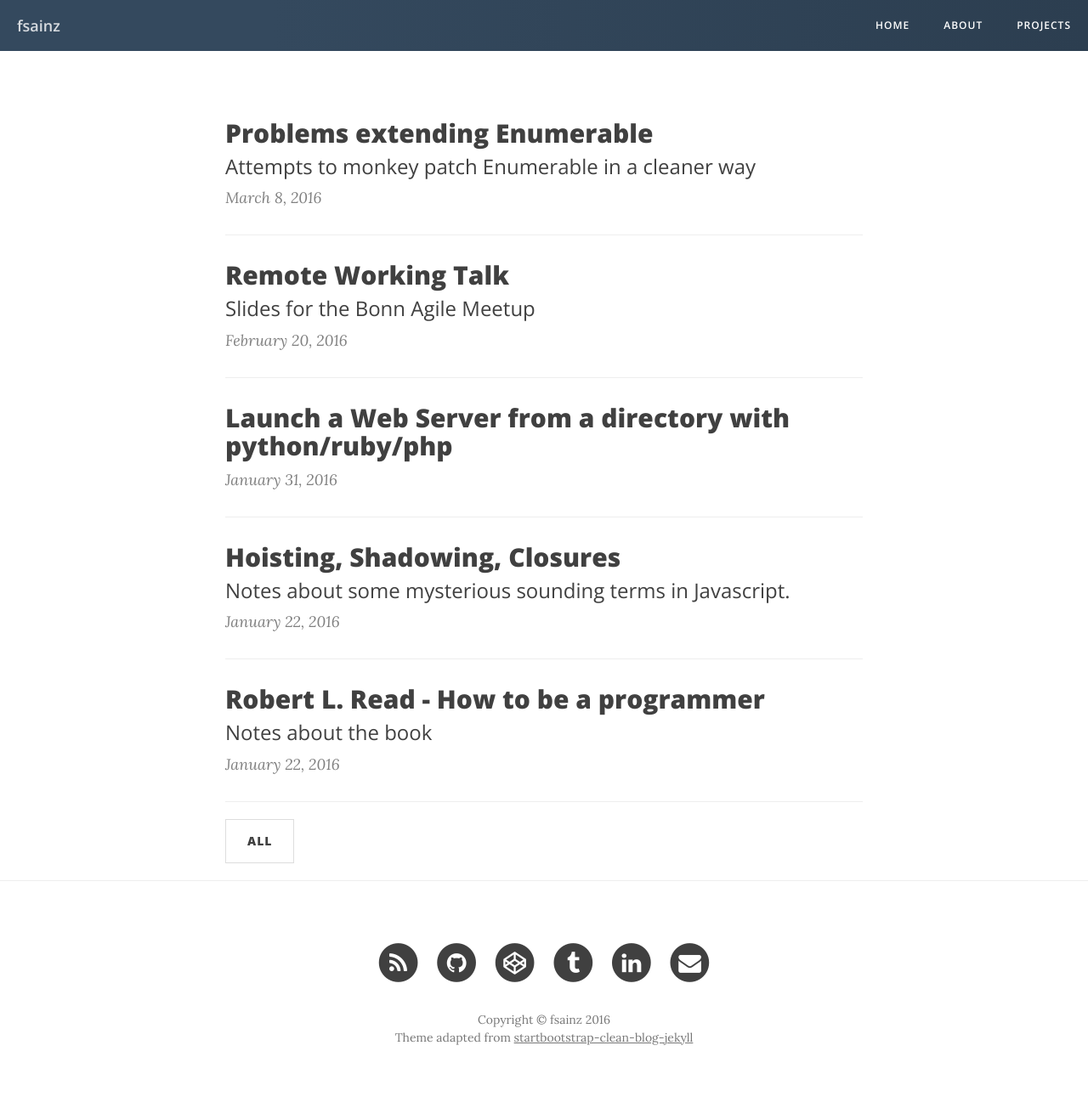
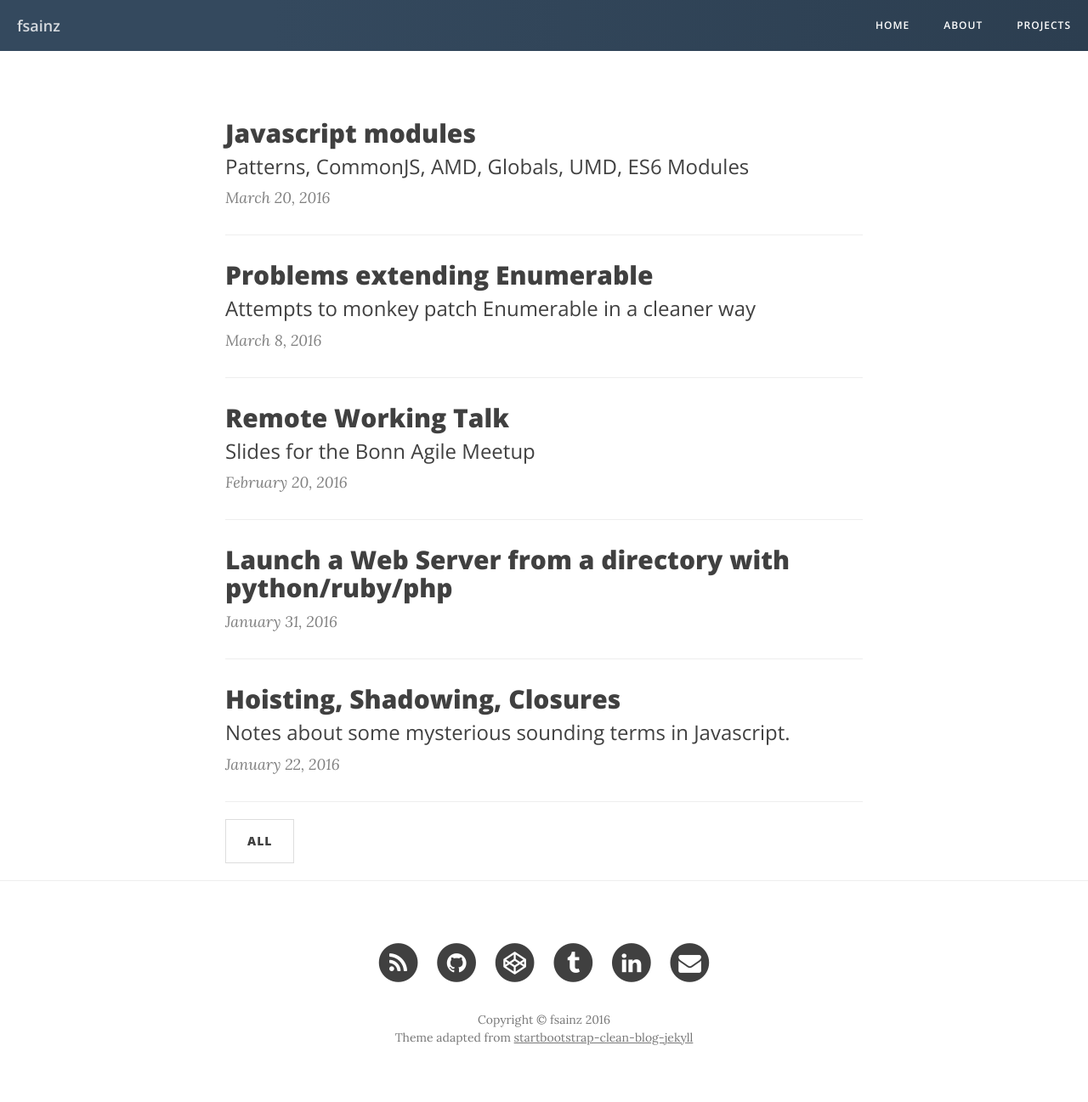
Before and after one commit to fsainz/fsainz.github.com, a Jekyll site: the page built from index.html, in a window 1280 px wide. Shown: the whole page at 85% size. Built offline with Jekyll 4.4.1, drawn with Linux system fonts in a browser that asks for light colours; nearby versions of some CDN libraries; the list of posts is cut into pages by our own code; some of the changed lines change nothing that is shown.

Commit message:
post about modules

```diff
--- /dev/null
+++ b/_posts/2016-03-20-javascript-modules.md
@@ -0,0 +1,520 @@
+---
+layout: post
+title: Javascript modules
+subtitle: Patterns, CommonJS, AMD, Globals, UMD, ES6 Modules
+heading-class: "post-heading-only-image-compact"
+
+---
+
+{{ page.title }}
+================
+
+<p class="meta">March 20th, 2016 - Bonn</p>
+
+I've been using javascript modules of different kinds without understanding the terminology and approaches, I wanted to make some notes about it:
+
+We've using some sort of modules before with Coffeescript/Angular in Rails projects. Often  we just had an object `App` defined on the global scope, to which we attached the given module:
+
+{% highlight coffee %}
+
+  # setup.js
+
+  window.App = {}
+
+  # modules/myModule.js
+
+  class App.myModule
+    foo = 1
+    privateFunction = ->
+      foo++;
+    @publicFunction: ->
+      privateFunction();
+      console.log foo
+
+  # otherfile.js
+
+  App.myModule.publicFunction(); # 2
+  App.myModule.publicFunction(); # 3
+
+{% endhighlight %}
+
+which compiles to
+
+{% highlight javascript %}
+
+window.App = {};
+
+App.myModule = (function() {
+  var foo, privateFunction;
+
+  function myModule() {}
+
+  foo = 1;
+
+  privateFunction = function() {
+    return foo++;
+  };
+
+  myModule.publicFunction = function() {
+    privateFunction();
+    return console.log(foo);
+  };
+
+  return myModule;
+
+})();
+
+App.myModule.publicFunction(); // 2
+App.myModule.publicFunction(); // 3
+{% endhighlight %}
+
+With the rails sprockets bundling, the different js files were compiled in the order specified in the manifest. There was not a way to control dependencies or load part of it asynchronously. The compiled coffee files were wrapped in a IIFE to provide isolation.
+
+Our process has been very similar with angular
+
+
+{% highlight coffee %}
+  # setup file
+
+  angular.module('myApp', [dependencies])
+
+  # directive file
+
+  angular.module "app"
+    .directive "myDirective", (dependencies)->
+      // ...
+
+{% endhighlight %}
+<br />
+
+#### Module Patterns
+
+From [JavaScript Modules: A Beginner’s Guide](https://medium.freecodecamp.com/javascript-modules-a-beginner-s-guide-783f7d7a5fcc): *The Module pattern is used to mimic the concept of classes (since JavaScript doesn’t natively support classes) so that we can store both public and private methods and variables inside a single object. That allows us to create a public facing API for the methods that we want to expose to the world, while still encapsulating private variables and methods in a closure scope.*
+
+There's very good explanation on the [Learning JavaScript Design Patterns](https://addyosmani.com/resources/essentialjsdesignpatterns/book/#modulepatternjavascript) from Addy Osmani
+
+This is the classic pattern:
+
+{% highlight javascript %}
+var testModule = (function () {
+  var counter = 0;
+  return {
+    incrementCounter: function () {
+      return counter++;
+    },
+  };
+})();
+
+// Increment our counter
+testModule.incrementCounter();
+{% endhighlight %}
+
+He goes to show a common template:
+
+{% highlight javascript %}
+var myNamespace = (function () {
+
+  var myPrivateVar, myPrivateMethod;
+
+  // A private counter variable
+  myPrivateVar = 0;
+
+  // A private function which logs any arguments
+  myPrivateMethod = function( foo ) {
+      console.log( foo );
+  };
+
+  return {
+
+    // A public variable
+    myPublicVar: "foo",
+
+    // A public function utilizing privates
+    myPublicFunction: function( bar ) {
+
+      // Increment our private counter
+      myPrivateVar++;
+
+      // Call our private method using bar
+      myPrivateMethod( bar );
+
+    }
+  };
+
+})();
+{% endhighlight %}
+
+#### Variation: Import mixins
+This shows how to pass and alias globals (e.g jQuery, Underscore) to our module:
+
+{% highlight javascript %}
+// Global module
+var myModule = (function ( jQ, _ ) {
+
+    function privateMethod1(){
+        jQ(".container").html("test");
+        console.log( _.min([10, 5, 100, 2, 1000]) );
+    }
+
+    return{
+        publicMethod: function(){
+            privateMethod1();
+        }
+    };
+
+// Pull in jQuery and Underscore
+})( jQuery, _ );
+
+myModule.publicMethod();
+{% endhighlight %}
+
+
+#### Variation: Exports
+
+{% highlight javascript %}
+// Global module
+var myModule = (function () {
+
+  // Module object
+  var module = {},
+    privateVariable = "Hello World";
+
+  function privateMethod() {
+    // ...
+  }
+
+  module.publicProperty = "Foobar";
+  module.publicMethod = function () {
+    console.log( privateVariable );
+  };
+
+  return module;
+
+})();
+{% endhighlight %}
+
+#### Revealing Module pattern.
+
+We define all of our functions and variables in the private scope and return an anonymous object with exposes the ones meant to be public: public.
+
+{% highlight javascript %}
+  var myRevealingModule = (function () {
+
+    var privateVar = "Ben Cherry",
+       publicVar = "Hey there!";
+
+    function privateFunction() {
+       console.log( "Name:" + privateVar );
+    }
+
+    function publicSetName( strName ) {
+       privateVar = strName;
+    }
+
+    function publicGetName() {
+       privateFunction();
+    }
+
+
+    // Reveal public pointers to
+    // private functions and properties
+
+    return {
+       setName: publicSetName,
+       greeting: publicVar,
+       getName: publicGetName
+    };
+
+  })();
+{% endhighlight %}
+
+## Globals, CommonJS, AMD, UMD
+With the previous patterns, we rely on a global variable that sets the namespace for that given module. This is known as the **Globals** option.
+In the last years, there's been some approaches developed to account for dependency order and avoid namespace collisions, by implementing a convention that avoids going through the global scope.
+
+### CommonJS
+A CommonJS module looks like this:
+
+{% highlight javascript %}
+  // myModule.js
+  function myModule() {
+    this.foo = function() {
+      return 'foo!';
+    }
+  }
+
+  module.exports = myModule;
+{% endhighlight %}
+
+`module` is an special object that will keep a reference to the exported content provided in `myModule.js` in a way in which it can be required be calling `require('myModule')` in another file. This works on the server, where those _requires_ will load those files synchronously, this is the Node.js approach. The reference passed to `module.exports` doesn't have to be a function:
+
+
+{% highlight javascript %}
+  // foo.js
+  var Foo = "Hey Foo"
+  module.exports = Foo;
+
+  // bar.js
+  var Bar = {
+    sayHi: function(){ console.log("Hi!") }
+  }
+  module.exports = Bar;
+
+  // otherFile.js
+  var foo = require('foo');
+  var bar = require('bar') ;
+  console.log(foo);
+  bar.sayHi();
+
+{% endhighlight %}
+
+
+
+
+### AMD = Asynchronous Module Definition
+This is the asynchronous variant for the browser. A couple of examples:
+
+
+{% highlight javascript %}
+  // myModule.js
+  // the empty array correspond to the dependencies (none)
+  define([], function() {
+    return {
+      hello: function() {
+        console.log('hello');
+      }
+    };
+  });
+
+  //myOtherModule.js
+  // the empty array correspond to the dependencies (none)
+  define([], function() {
+    return {
+      goodbye: function() {
+        console.log('goodbye');
+      }
+    };
+  });
+
+  // otherFile.js
+  // here we have `myModule`, `myOtherModule` as dependencies
+  define(['myModule', 'myOtherModule'], function(myModule, myOtherModule) {
+    console.log(myModule.hello());
+    console.log(myOtherModule.goodbye());
+  });
+{% endhighlight %}
+
+
+{% highlight javascript %}
+// calculator.js
+define("calculator", function() {
+  return {
+    sum: function(a, b) { return a + b; }
+  };
+});
+
+// app.js
+define("app", ["calculator"], function(calculator) {
+  console.log(calculator.sum(1, 2)); // => 3
+});
+{% endhighlight %}
+
+
+The `define` method can receive three parameters `define(id?, dependencies?, factory);`. The first is optional, it would be the module id, if it's not present it would be the one that the loader (in this case `RequireJS`) is expecting according to his configuration for that given file, for example:
+
+{% highlight javascript %}
+  require.config({
+    baseUrl: '...',
+    paths: {
+        myModule: 'myModule-2.0.0.min',
+{% endhighlight %}
+
+
+The second argument is the `dependencies`, an array of the module (ids) required by the module that is being defined. The dependencies must be resolved prior to the execution of the module `factory` function, which is the third parameter, and the resolved values will be passed as arguments to this factory function with an order that matches those dependencies.
+
+
+### UMD (Universal Module Definition)
+
+*For projects that require you to support both AMD and CommonJS features, there’s yet another format: Universal Module Definition (UMD).
+UMD essentially creates a way to use either of the two, while also supporting the global variable definition. As a result, UMD modules are capable of working on both client and server.*
+
+Here there are some patterns to achieve it https://github.com/umdjs/umd
+
+Example:
+
+{% highlight javascript %}
+  // calculator.js
+  (function (name, context, definition) {
+    if (typeof module != 'undefined' && module.exports)
+      module.exports = definition();
+    else if (typeof define == 'function' && define.amd)
+      define(name, definition);
+    else
+      context[name] = definition();
+  }('calculator', this, function () {
+    // your module here!
+    return {
+      sum: function(a, b) { return a + b; }
+    };
+  });
+{% endhighlight %}
+
+
+
+This is an example for the [Rmodal library](http://rmodal.js.org/), that supports CommonJS, AMD or globals.
+
+{% highlight javascript %}
+  // https://github.com/zewish/rmodal.js/blob/master/src/rmodal.js
+
+  (function(window, document) {
+      "use strict";
+    // ...
+    if (typeof define == 'function' && typeof define.amd == 'object' && define.amd) {
+        define(function() {
+            return RModal;
+        });
+    }
+    else if (typeof module === 'object' && module.exports) {
+        module.exports = RModal;
+    }
+    else {
+        window.RModal = RModal;
+    }
+    })(window, document);
+{% endhighlight %}
+
+
+
+### ES6 Modules
+
+With the new ECMAScript edition, we have native support for a new type of modules. An ES6 module is a file containing JS code. That file is automatically in strict mode, and you can use the keywords `import` and `export` inside it.
+
+In that file everything you declare is local to the module, we use `export` to make something public.
+
+{% highlight javascript %}
+// foo.js
+
+export function foo() {
+  console.log("foo")
+}
+
+export class Bar {
+  // ...
+}
+
+// you can export it later with a Export List
+
+function sayHi(){
+  //...
+}
+
+function sayBye(){
+  //...
+}
+
+export {sayHi, sayBye};
+
+
+// otherFile.js
+
+import {sayHi} from "foo.js";
+sayHi();
+
+{% endhighlight %}
+
+
+You can also rename both your exports and imports
+
+{% highlight javascript %}
+
+// foo.js
+
+export { sayHi as hi };
+
+// also several at once:
+
+export {
+  sayHi  as hi,
+  sayBye as bye
+};
+
+// otherFile.js
+
+import { hi } from "foo.js";
+import { bye as byebye } from "foo.js";
+
+{% endhighlight %}
+
+
+To play nice with CommonJS and AMD modules, ES6 treats them as if they had a `default` export:
+
+{% highlight javascript %}
+npm install lodash
+import {each, map} from "lodash";
+import {default as _} from "lodash";
+// shorthand
+import _ from "lodash";
+
+// This default export is nothing special, you can define your own
+// foo.js
+
+function foo() {
+  console.log("foo")
+}
+
+export {foo as default};
+// short hand
+export default foo;
+{% endhighlight %}
+
+
+Module objects:  you can get the imports as properties from a module namespace object:
+
+{% highlight javascript %}
+// foo.js
+
+function sayHi(){
+  //...
+}
+
+function sayBye(){
+  //...
+}
+
+export {sayHi, sayBye};
+
+
+// otherFile.js
+
+import * as foo from "foo.js";
+foo.sayHi();
+foo.sayBye();
+
+// this doesn't seem to exist : /
+// import { sayHi } as foo from "foo.js";
+
+// There is also a shorthand to import and then re-export:
+
+export { sayHi, sayBye } from "foo.js"
+export * from "yetAnotherFile.js"
+
+{% endhighlight %}
+
+
+Some more good notes from * [Es6 In-Depth Modules](https://hacks.mozilla.org/2015/08/es6-in-depth-modules):
+
+- *All exported identifiers must be explicitly exported by name in the source code. You can’t programmatically loop through an array and export a bunch of names in a data-driven way.*
+
+- *Module objects are frozen. There is no way to hack a new feature into a module object, polyfill style.*
+
+- *There is no error recovery for import errors. An app may have hundreds of modules in it, and if anything fails to load or link, nothing runs. You can’t import in a try/catch block. (The upside here is that because the system is so static, webpack can detect those errors for you at compile time.)*
+
+
+
+Links:
+
+- [https://medium.freecodecamp.com/javascript-modules-a-beginner-s-guide-783f7d7a5fcc](https://medium.freecodecamp.com/javascript-modules-a-beginner-s-guide-783f7d7a5fcc)
+- [https://addyosmani.com/resources/essentialjsdesignpatterns/book/#modulepatternjavascript](https://addyosmani.com/resources/essentialjsdesignpatterns/book/#modulepatternjavascript)
+- [http://www.leanpanda.com/blog/2015/06/28/amd-requirejs-commonjs-browserify/](http://www.leanpanda.com/blog/2015/06/28/amd-requirejs-commonjs-browserify/)
+- [https://medium.freecodecamp.com/javascript-modules-a-beginner-s-guide-783f7d7a5fcc](https://medium.freecodecamp.com/javascript-modules-a-beginner-s-guide-783f7d7a5fcc)
+- [https://hacks.mozilla.org/2015/08/es6-in-depth-modules](https://hacks.mozilla.org/2015/08/es6-in-depth-modules)
--- a/css/syntax.css
+++ b/css/syntax.css
@@ -82,3 +82,12 @@
 .highlight .vi { color: teal; }
 .highlight .il { color: #009999; }
 .highlight .gc { color: #999; background-color: #EAF2F5; }
+
+
+figure.highlight{
+  margin: 30px 0;
+}
+
+p.meta{
+  color: #999;
+}
```
